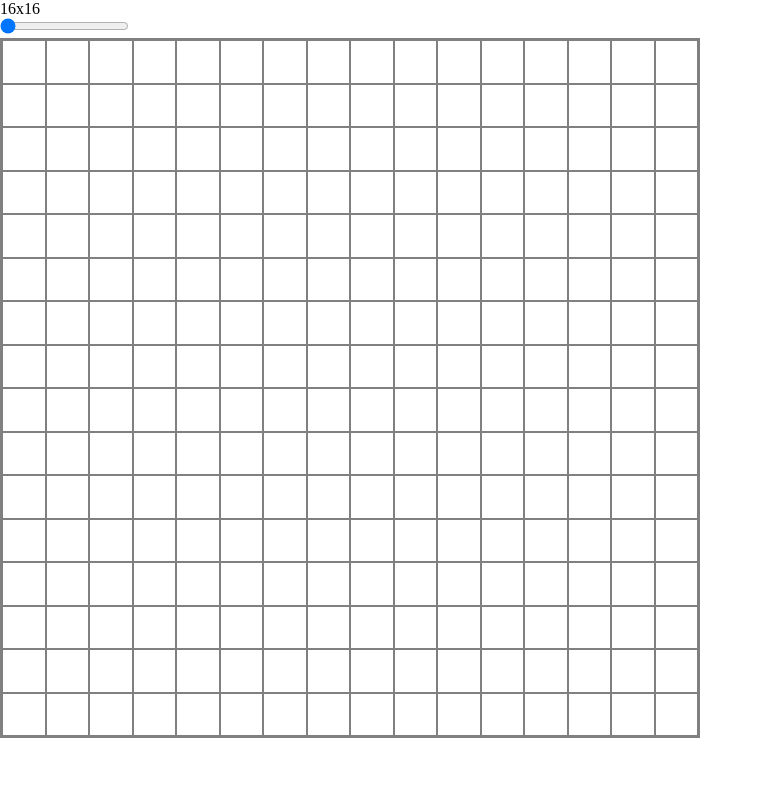
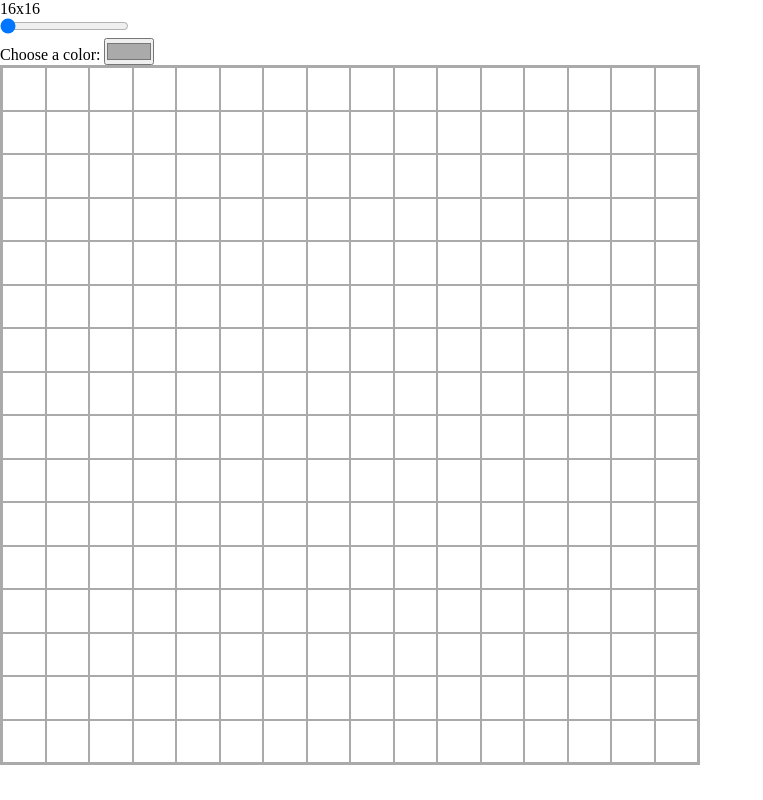
Before and after one commit to zakibed/etch-a-sketch, a plain HTML site: page index.html in a window 1280 px wide. Shown: the whole page, without its empty margins (0-763 px from the left). Drawn offline with Linux system fonts and the light colour scheme.

Commit message:
Add color picker

```diff
--- a/index.html
+++ b/index.html
@@ -8,9 +8,13 @@
         <script src="script.js" defer></script>
     </head>
     <body>
-        <div class="preferences">
+        <div id="preferences">
             <p><span class="grid-value">16</span>x<span class="grid-value">16</span></p>
-            <input type="range" min="16" max="64" id="grid-range">
+            <input type="range" min="16" max="64" id="grid-range" value="16">
+            <div id="color">
+                <label for="color-picker">Choose a color:</label>
+                <input type="color" id="color-picker" value="#aaaaaa">
+            </div>
         </div>
         <div class="container-display"></div>
     </body>
--- a/script.js
+++ b/script.js
@@ -1,8 +1,7 @@
 const sketchDisplay = document.querySelector('.container-display');
 const range = document.querySelector('#grid-range');
+const color = document.querySelector('#color-picker');
 
-range.value = 16;
-createGrid(Math.pow(range.value, 2));
 
 function outputRange() {
     document.querySelectorAll('.grid-value').forEach(val => {
@@ -29,10 +28,15 @@ function createGrid() {
                                         repeat(${range.value}, 1fr)`;
 }
 
+range.value = 16;
+color.value = '#aaaaaa';
+createGrid();
+
 sketchDisplay.addEventListener('mousedown', () => {
     document.querySelectorAll('.grid-box').forEach(box => {
         box.addEventListener('mouseover', function () {
-            this.style.background = 'gray';
+            this.style.background = color.value;
+            this.style.borderColor = color.value;
         });
     });
 });
--- a/style.css
+++ b/style.css
@@ -4,17 +4,18 @@
     padding:0;
 }
 
+:root {
+    --gray: #aaaaaa;
+}
+
 .container-display {
     width: 700px;
     height: 700px;
-    color: white;
-    background: red;
     display: grid;
-    border: 2px solid gray;
+    border: 2px solid var(--gray);
 }
 
 .container-display > div {
-    border: 1px solid gray;
-    background-color: white;
-    transition: all 30ms linear;
+    border: 1px solid var(--gray);
+    transition: all 20ms linear;
 }
```
